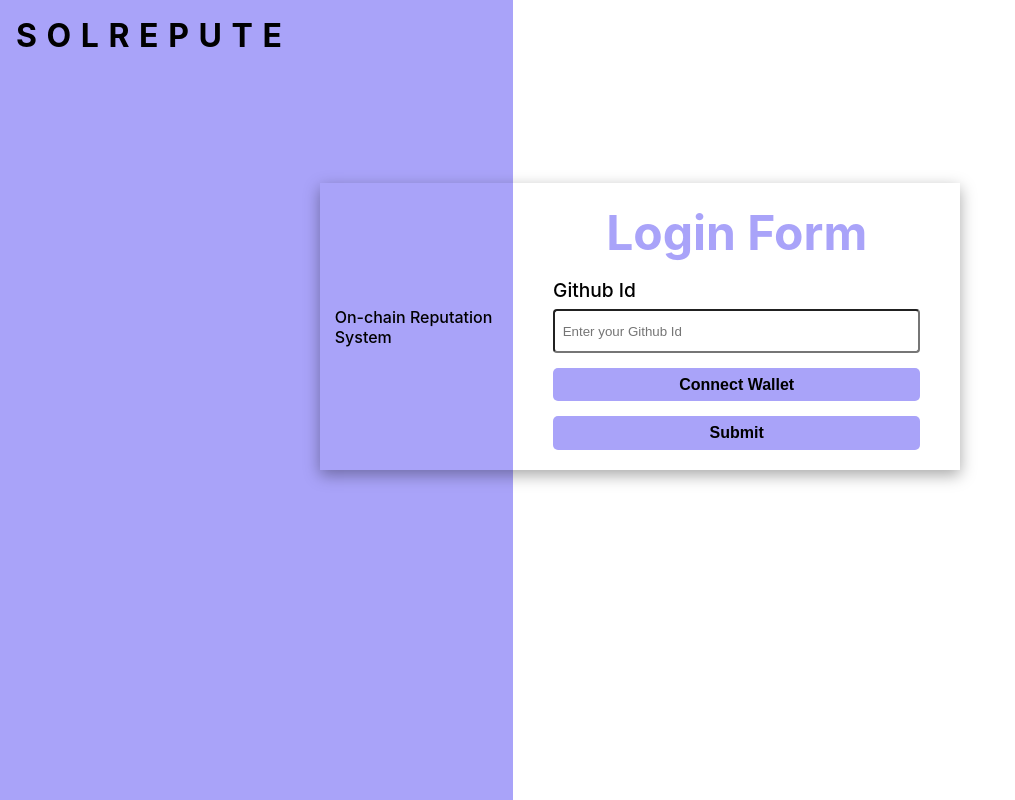
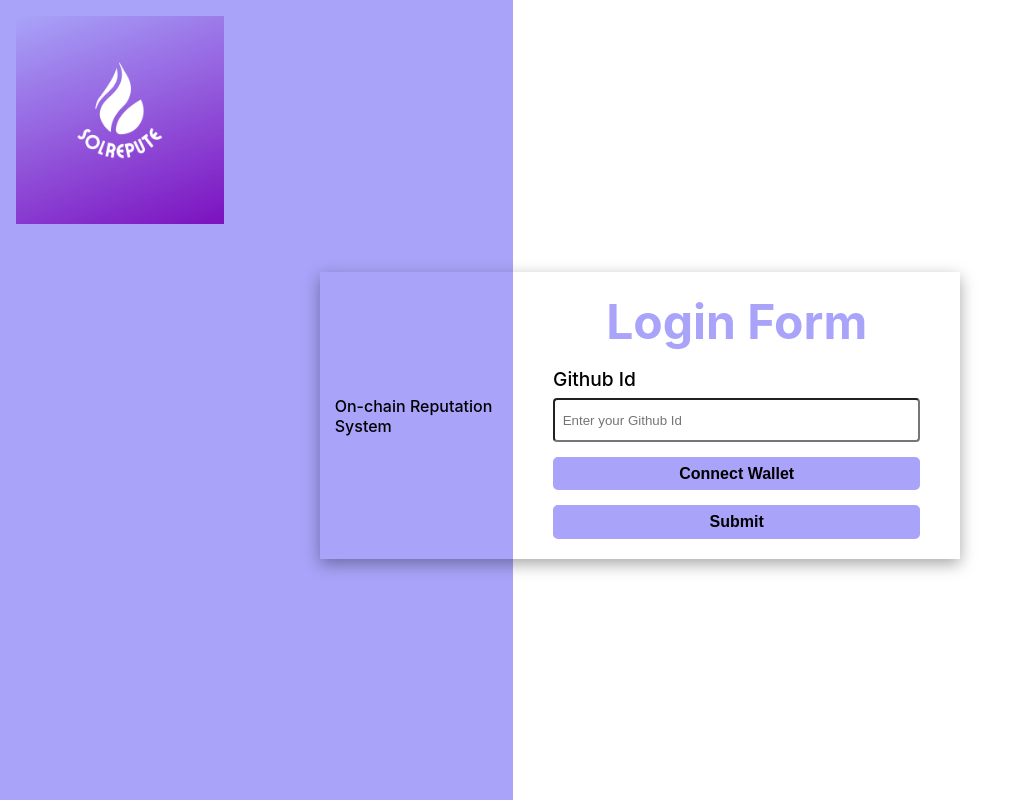
Before and after one commit to mishramonalisha76/reputation-system, a React (Create React App) app: page / in a window 1280 px wide. Shown: the whole page, without its empty margins (0-1015 px from the left). Built offline with nearby package versions, Linux system fonts and the light colour scheme; what @project-serum/anchor, @solana/web3.js would draw is missing.

Commit message:
fix:final

```diff
--- a/src/components/Profile/index.js
+++ b/src/components/Profile/index.js
@@ -177,7 +177,7 @@ export default function Profile() {
         </h2>
       </div>
       <div className="profile-card-left">
-        {accountList !== null ? (
+        {accountList === null ? (
           <button
             className="profile-card-item profile-button"
             style={{padding:"2%"}}
--- a/src/index.js
+++ b/src/index.js
@@ -3,11 +3,15 @@ import ReactDOM from "react-dom/client";
 import "./index.css";
 import reportWebVitals from "./reportWebVitals";
 import RouterComponent from "./components/router";
+import Logo from "./logo.png";
 
 const root = ReactDOM.createRoot(document.getElementById("root"));
 root.render(
   <React.StrictMode>
-    <h1 style={{margin:'1rem 0 0 1rem',letterSpacing:'0.6rem'}}>SOLREPUTE</h1>
+    <div style={{width:'13rem',height:'8rem',margin:'1rem 0 0 1rem'}}>
+      <img style={{width:'100%',overflow:'hidden'}} src={Logo} alt="logo" />
+    </div>
+    {/* <h1 style={{margin:'1rem 0 0 1rem',letterSpacing:'0.6rem'}}>SOLREPUTE</h1> */}
     <RouterComponent />
   </React.StrictMode>
 );
--- a/src/keypair.json
+++ b/src/keypair.json
@@ -1 +1 @@
-{"_keypair":{"publicKey":{"0":191,"1":218,"2":130,"3":239,"4":63,"5":243,"6":213,"7":100,"8":34,"9":46,"10":200,"11":197,"12":101,"13":148,"14":138,"15":179,"16":7,"17":111,"18":33,"19":13,"20":13,"21":171,"22":168,"23":144,"24":157,"25":160,"26":164,"27":17,"28":165,"29":52,"30":95,"31":68},"secretKey":{"0":117,"1":165,"2":108,"3":93,"4":150,"5":18,"6":189,"7":133,"8":147,"9":22,"10":136,"11":176,"12":1,"13":175,"14":255,"15":41,"16":80,"17":223,"18":36,"19":25,"20":99,"21":71,"22":200,"23":179,"24":59,"25":124,"26":120,"27":12,"28":65,"29":123,"30":212,"31":44,"32":191,"33":218,"34":130,"35":239,"36":63,"37":243,"38":213,"39":100,"40":34,"41":46,"42":200,"43":197,"44":101,"45":148,"46":138,"47":179,"48":7,"49":111,"50":33,"51":13,"52":13,"53":171,"54":168,"55":144,"56":157,"57":160,"58":164,"59":17,"60":165,"61":52,"62":95,"63":68}}}
+{"_keypair":{"publicKey":{"0":93,"1":229,"2":240,"3":23,"4":235,"5":119,"6":131,"7":56,"8":149,"9":104,"10":234,"11":92,"12":36,"13":147,"14":72,"15":25,"16":167,"17":36,"18":89,"19":180,"20":24,"21":56,"22":43,"23":246,"24":99,"25":26,"26":228,"27":222,"28":3,"29":162,"30":23,"31":251},"secretKey":{"0":169,"1":36,"2":17,"3":33,"4":43,"5":252,"6":188,"7":236,"8":50,"9":109,"10":47,"11":202,"12":156,"13":73,"14":44,"15":252,"16":63,"17":179,"18":231,"19":52,"20":187,"21":191,"22":61,"23":238,"24":89,"25":129,"26":199,"27":158,"28":245,"29":66,"30":50,"31":160,"32":93,"33":229,"34":240,"35":23,"36":235,"37":119,"38":131,"39":56,"40":149,"41":104,"42":234,"43":92,"44":36,"45":147,"46":72,"47":25,"48":167,"49":36,"50":89,"51":180,"52":24,"53":56,"54":43,"55":246,"56":99,"57":26,"58":228,"59":222,"60":3,"61":162,"62":23,"63":251}}}
```
Also changed, not shown: src/logo.png (added).
